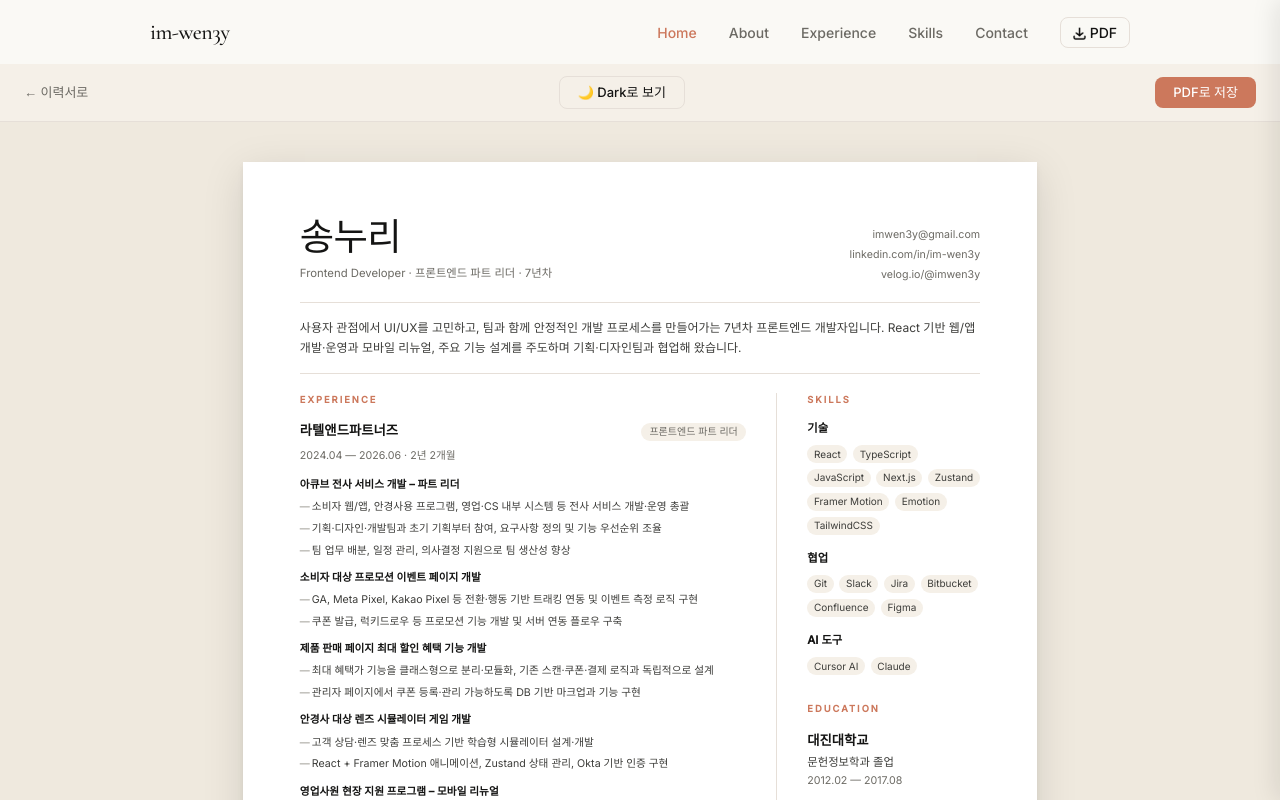
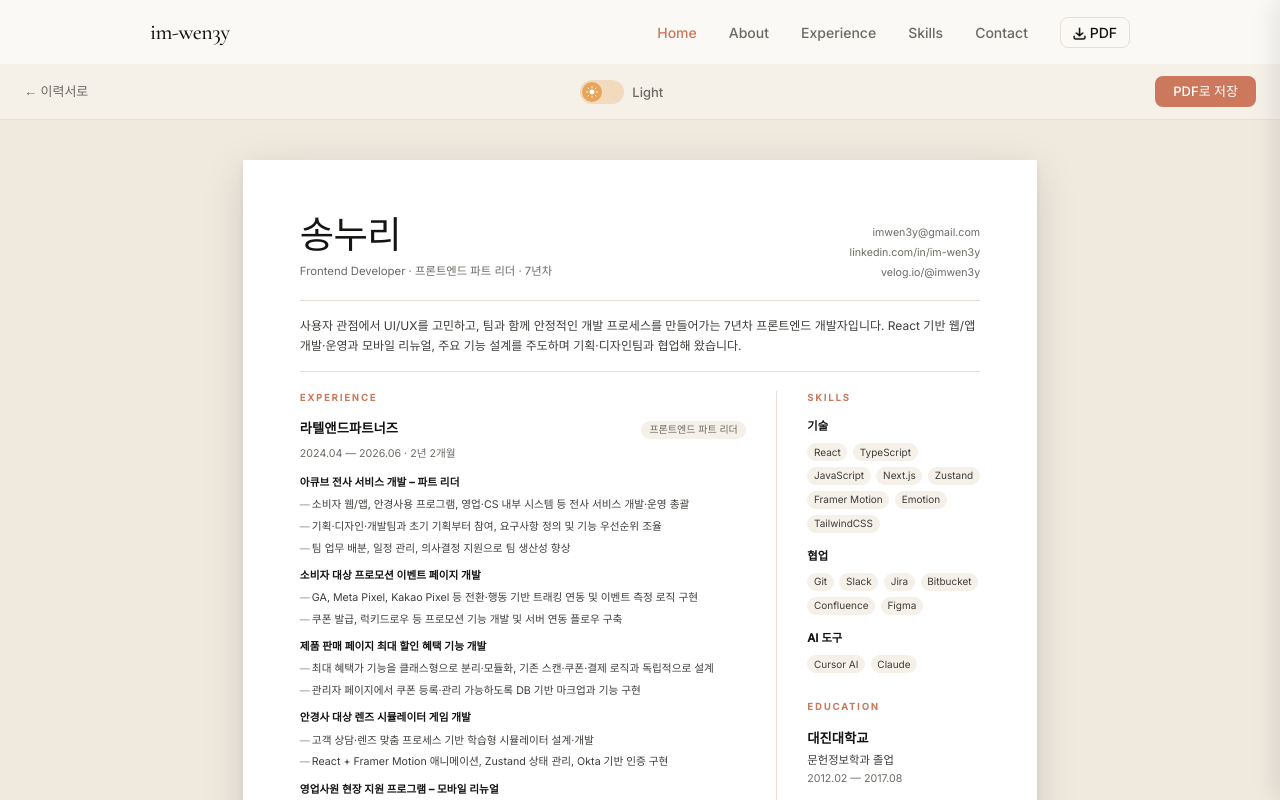
Before and after one commit to im-wen3y/portfolio, a SvelteKit app: page /resume/print in a window 1280 px wide. Shown: the top 800 px of the page. Built offline with nearby package versions, Linux system fonts and the light colour scheme; a web font is replaced by a local one.

Commit message:
feat(print): 테마 토글을 스위치 스타일 UI로 변경

```diff
--- a/src/routes/resume/print/+page.svelte
+++ b/src/routes/resume/print/+page.svelte
@@ -1,5 +1,6 @@
 <script lang="ts">
 	import { onMount } from 'svelte';
+	import { resolve } from '$app/paths';
 
 	const THEME_STORAGE_KEY = 'resume-print-theme';
 
@@ -37,18 +38,50 @@
 
 <!-- 화면 전용 컨트롤 바 -->
 <div class="controls">
-	<a href="/resume" class="back-link">← 이력서로</a>
+	<a href={resolve('/resume')} class="back-link">← 이력서로</a>
 	<button
+		type="button"
+		class="theme-switch"
 		onclick={toggleTheme}
-		class="theme-toggle-btn"
-		aria-pressed={theme === 'dark'}
+		role="switch"
+		aria-checked={theme === 'dark'}
 	>
-		{theme === 'light' ? '🌙 Dark로 보기' : '☀️ Light로 보기'}
+		<span class="theme-switch-track" class:is-dark={theme === 'dark'}>
+			<span class="theme-switch-thumb">
+				{#if theme === 'dark'}
+					<svg class="theme-switch-icon" viewBox="0 0 16 16" fill="currentColor" aria-hidden="true">
+						<path
+							d="M13.5 9.5A5.5 5.5 0 0 1 6.5 2.5a.5.5 0 0 0-.65-.62A6.5 6.5 0 1 0 14.12 10.15a.5.5 0 0 0-.62-.65Z"
+						/>
+					</svg>
+				{:else}
+					<svg class="theme-switch-icon" viewBox="0 0 16 16" fill="currentColor" aria-hidden="true">
+						<circle cx="8" cy="8" r="3.2" />
+						<g stroke="currentColor" stroke-width="1.3" stroke-linecap="round">
+							<line x1="8" y1="0.8" x2="8" y2="2.4" />
+							<line x1="8" y1="13.6" x2="8" y2="15.2" />
+							<line x1="0.8" y1="8" x2="2.4" y2="8" />
+							<line x1="13.6" y1="8" x2="15.2" y2="8" />
+							<line x1="2.7" y1="2.7" x2="3.8" y2="3.8" />
+							<line x1="12.2" y1="12.2" x2="13.3" y2="13.3" />
+							<line x1="2.7" y1="13.3" x2="3.8" y2="12.2" />
+							<line x1="12.2" y1="3.8" x2="13.3" y2="2.7" />
+						</g>
+					</svg>
+				{/if}
+			</span>
+		</span>
+		<span class="theme-switch-label">{theme === 'dark' ? 'Dark' : 'Light'}</span>
 	</button>
 	<button onclick={handlePrint} class="save-btn">PDF로 저장</button>
 </div>
 
-<div class="print-toast" class:print-toast-visible={toastVisible} role="status" aria-hidden={!toastVisible}>
+<div
+	class="print-toast"
+	class:print-toast-visible={toastVisible}
+	role="status"
+	aria-hidden={!toastVisible}
+>
 	다크 배경이 보이려면 인쇄 설정에서 '배경 그래픽'을 켜주세요.
 </div>
 
@@ -63,8 +96,12 @@
 			</div>
 			<div class="pr-contact">
 				<a href="mailto:imwen3y@gmail.com">imwen3y@gmail.com</a>
-				<a href="https://www.linkedin.com/in/im-wen3y" target="_blank" rel="noopener noreferrer">linkedin.com/in/im-wen3y</a>
-				<a href="https://velog.io/@imwen3y" target="_blank" rel="noopener noreferrer">velog.io/@imwen3y</a>
+				<a href="https://www.linkedin.com/in/im-wen3y" target="_blank" rel="noopener noreferrer"
+					>linkedin.com/in/im-wen3y</a
+				>
+				<a href="https://velog.io/@imwen3y" target="_blank" rel="noopener noreferrer"
+					>velog.io/@imwen3y</a
+				>
 			</div>
 		</header>
 
@@ -261,24 +298,66 @@
 		background-color: var(--color-primary-active);
 	}
 
-	.theme-toggle-btn {
+	.theme-switch {
+		display: flex;
+		align-items: center;
+		gap: 8px;
+		background: none;
+		border: none;
+		padding: 0;
+		cursor: pointer;
 		font-family: var(--font-body);
+	}
+
+	.theme-switch-track {
+		display: flex;
+		align-items: center;
+		width: 44px;
+		height: 24px;
+		padding: 2px;
+		border-radius: var(--rounded-pill);
+		background-color: color-mix(in srgb, var(--color-accent-amber) 30%, transparent);
+		transition: background-color 0.2s ease;
+	}
+
+	.theme-switch-track.is-dark {
+		background-color: var(--color-surface-dark);
+	}
+
+	.theme-switch-thumb {
+		display: flex;
+		align-items: center;
+		justify-content: center;
+		width: 20px;
+		height: 20px;
+		border-radius: 50%;
+		background-color: var(--color-accent-amber);
+		color: var(--color-on-primary);
+		transform: translateX(0);
+		transition:
+			transform 0.2s ease,
+			background-color 0.2s ease;
+	}
+
+	.theme-switch-track.is-dark .theme-switch-thumb {
+		background-color: var(--color-primary);
+		transform: translateX(20px);
+	}
+
+	.theme-switch-icon {
+		width: 12px;
+		height: 12px;
+	}
+
+	.theme-switch-label {
 		font-size: 13px;
 		font-weight: 500;
-		line-height: 1;
-		padding: 9px 18px;
-		background-color: transparent;
-		color: var(--color-ink);
-		border: 1px solid var(--color-hairline);
-		border-radius: var(--rounded-md);
-		cursor: pointer;
-		transition:
-			background-color 0.15s ease,
-			color 0.15s ease;
+		color: var(--color-muted);
+		transition: color 0.15s ease;
 	}
 
-	.theme-toggle-btn:hover {
-		background-color: var(--color-surface-card);
+	.theme-switch:hover .theme-switch-label {
+		color: var(--color-ink);
 	}
 
 	.print-toast {
```
